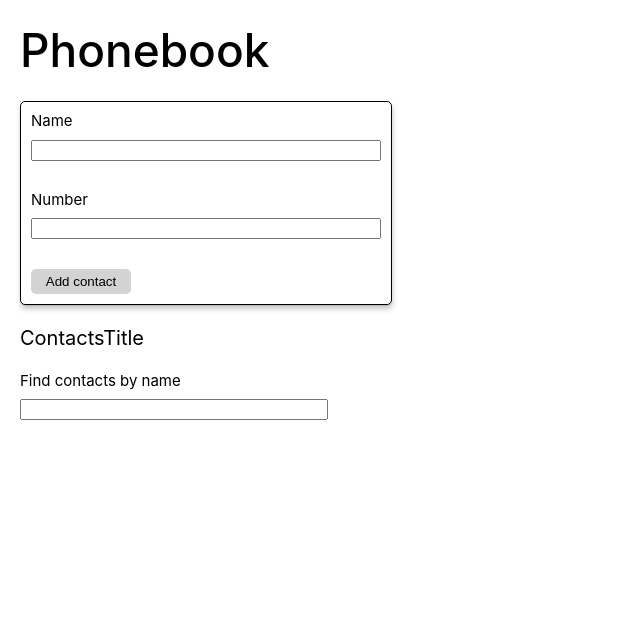
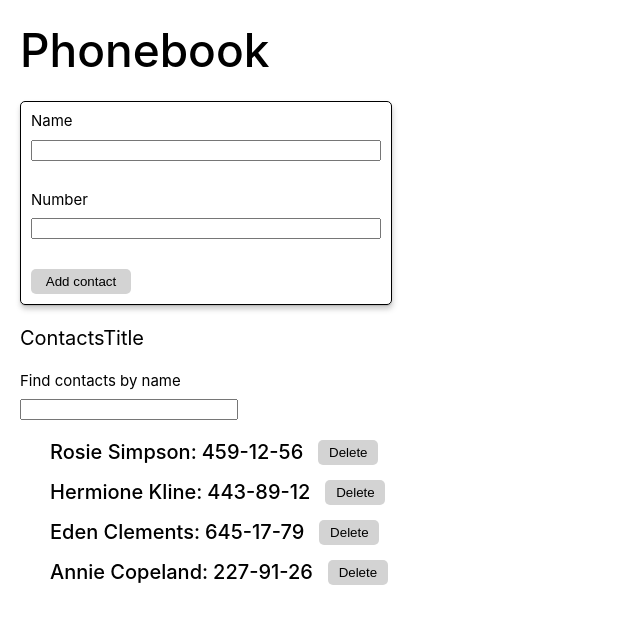
Before and after one commit to Immayou/goit-react-hw-02-phonebook, a React (Create React App) app: page / in a window 1280 px wide. Shown: the top 624 px of the page, without its empty margins (0-640 px from the left). Built offline with nearby package versions, Linux system fonts and the light colour scheme.

Commit message:
adds temporary states

```diff
--- a/package.json
+++ b/package.json
@@ -2,7 +2,7 @@
   "name": "react-homework-template",
   "version": "0.1.0",
   "private": true,
-  "homepage": "https://goitacademy.github.io/react-homework-template/",
+  "homepage": "https://Immayou.github.io/goit-react-hw-02-phonebook/",
   "dependencies": {
     "@emotion/react": "^11.10.4",
     "@emotion/styled": "^11.10.4",
--- a/src/components/App/App.jsx
+++ b/src/components/App/App.jsx
@@ -10,7 +10,11 @@ import { Wrapper, Title, ContactsTitle } from './App.styled'
 
 class App extends Component {
   state = {
-    contacts: [],
+    contacts: [
+    {id: 'id-1', name: 'Rosie Simpson', number: '459-12-56'},
+    {id: 'id-2', name: 'Hermione Kline', number: '443-89-12'},
+    {id: 'id-3', name: 'Eden Clements', number: '645-17-79'},
+    {id: 'id-4', name: 'Annie Copeland', number: '227-91-26'},],
     filter: ''
   }
 
--- a/src/components/Filter/Filter.styled.js
+++ b/src/components/Filter/Filter.styled.js
@@ -3,7 +3,7 @@ import styled from '@emotion/styled'
 export const FilterWrapper = styled.div`
 display: flex;
 flex-direction: column;
-width: 500px;
+width: 350px;
 margin-bottom: 20px;
 `
 
```
